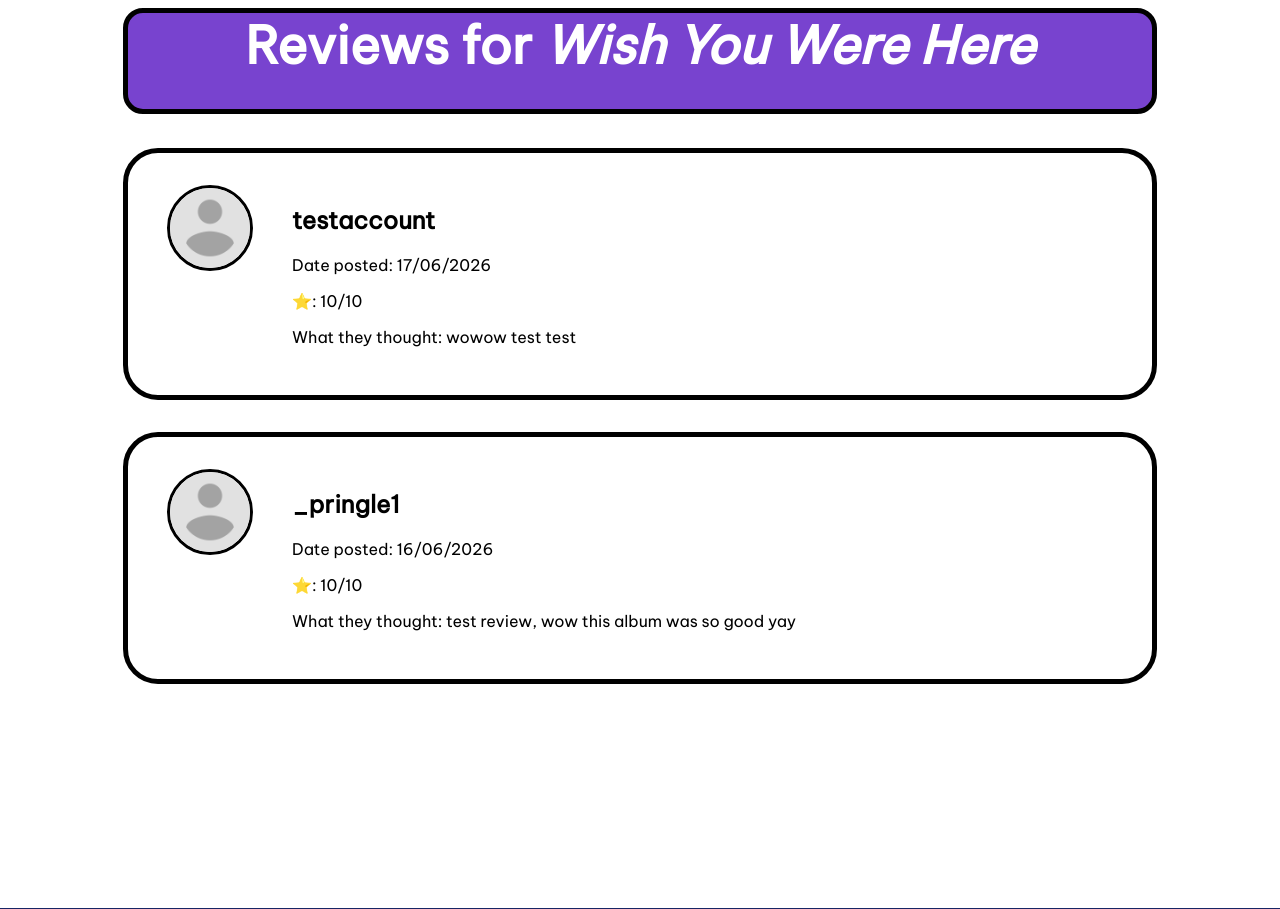
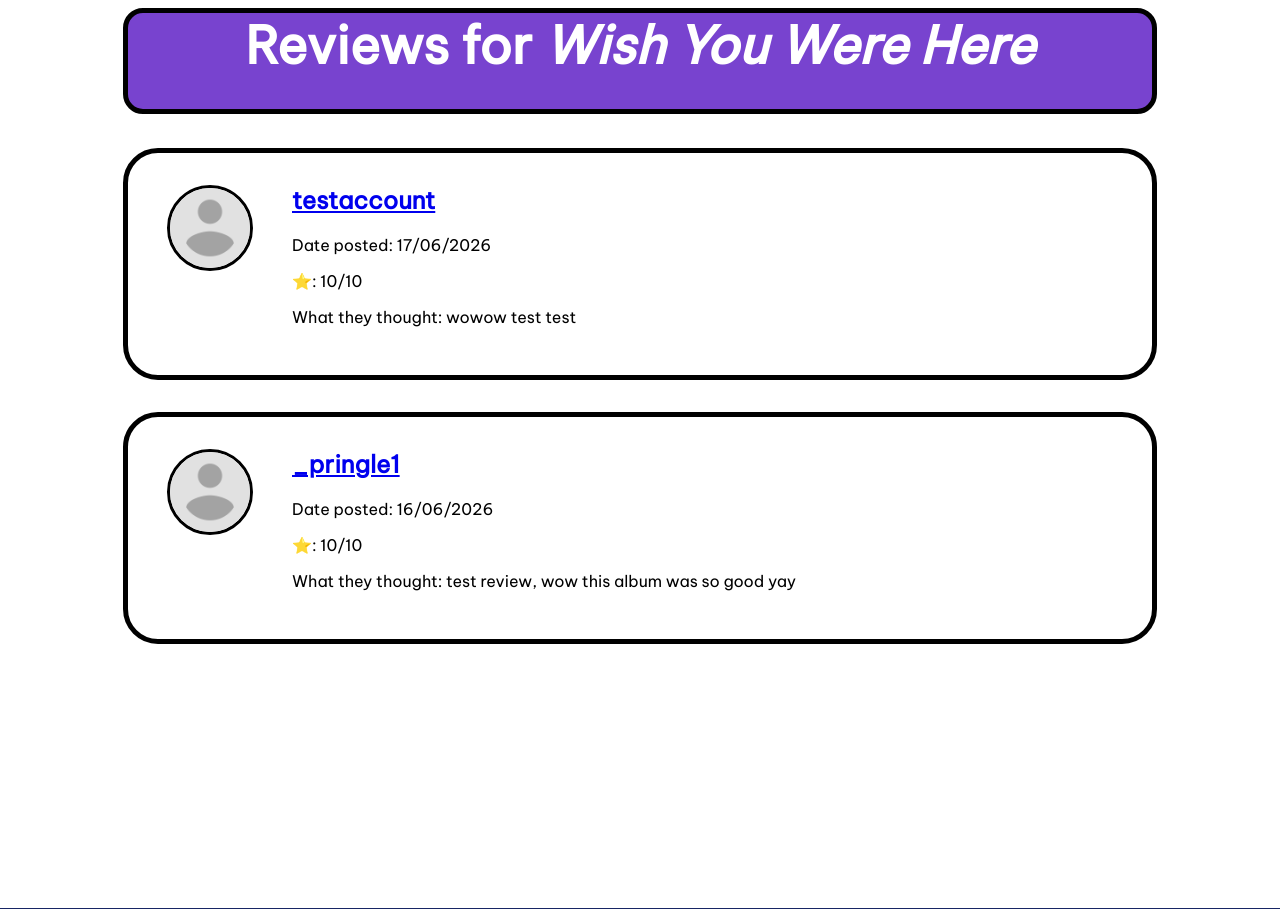
Before and after one commit to pringle-1/On-Repeat, a Flask app: page /album/1/reviews in a window 1280 px wide. Shown: the part 68-977 px from the top of the page. Run offline with Flask 3, Linux system fonts and the light colour scheme; data comes from the database, SQL or seed files in the repository.

Commit message:
added user.html to display the profiles of other users, and made it so that you can go to a user's profile through their reviews via profile picture or username

```diff
--- a/app.py
+++ b/app.py
@@ -125,7 +125,7 @@ def albums():
 def album(id):
     # Only one album from its ID
     sql = """SELECT * FROM album JOIN Artist ON Album.artist_id = Artist.artist_id WHERE album_id = ?;"""
-    album = query_db(sql,(id,),True)
+    album = query_db(sql,(id,), True)
     if album is None:
         abort(404)
     return render_template("album.html", album=album)
@@ -134,7 +134,7 @@ def album(id):
 @app.route('/album/<int:id>/review', methods=['GET', 'POST'])
 def review(id):
     sql = """SELECT * FROM Album JOIN Artist ON Album.artist_id = Artist.artist_id WHERE album_id = ?;"""
-    album = query_db(sql,(id,),True)
+    album = query_db(sql,(id,), True)
     if album is None:
         abort(404)
     if 'user_id' not in session:
@@ -177,7 +177,7 @@ def artists():
 def artist(id):
     # Only one artist from its ID
     sql = """SELECT * FROM artist WHERE artist_id = ?;"""
-    artist = query_db(sql,(id,),True)
+    artist = query_db(sql,(id,), True)
     if artist is None:
         abort(404)
     albums = query_db("SELECT * FROM Album WHERE artist_id = ?", (id,))
@@ -190,6 +190,15 @@ def profile():
         return redirect(url_for('login'))
     return render_template("profile.html", active_page="profile")
 
+# Route for other user profiles
+@app.route('/user/<int:id>')
+def user(id):
+    sql = """SELECT * FROM User WHERE user_id = ?;"""
+    user = query_db(sql, (id,), True)
+    if user is None:
+        abort(404)
+    return render_template("user.html", user=user)
+
 # Run statement
 if __name__ == "__main__":
     app.run(debug=True)
--- a/static/style.css
+++ b/static/style.css
@@ -386,7 +386,6 @@ img {
     gap: 2rem;
     width: 75vw;
     padding: 2rem;
-    text-align: center;
     border: 5px solid black;
     border-radius: 35px;
 }
@@ -394,7 +393,6 @@ img {
     width: 100px;
     display: flex;
     justify-content: center;
-    align-items: flex-start;
 }
 .review-profile-picture {
     width: 80px;
@@ -407,3 +405,6 @@ img {
     flex: 1;
     text-align: left;
 }
+.review-right h2 {
+    margin-top: 0;
+}
--- a/templates/reviews.html
+++ b/templates/reviews.html
@@ -13,10 +13,14 @@
         {% for review in reviews %}
             <div class="reviews-card">
                 <div class="review-left">
-                    <img class="review-profile-picture" src="{{ url_for('static', filename='images/' + review['profile_picture']) }}" alt="{{ review['username'] }}">
+                    <a href="{{ url_for('user', id=review['user_id']) }}">
+                        <img class="review-profile-picture" src="{{ url_for('static', filename='images/' + review['profile_picture']) }}" alt="{{ review['username'] }}">
+                    </a>
                 </div>
                 <div class="review-right">
-                    <h2>{{ review['username'] }}</h2>
+                    <a href="{{ url_for('user', id=review['user_id']) }}">
+                        <h2>{{ review['username'] }}</h2>
+                    </a>
                     <p>Date posted: {{ review['review_date']}}</p>
                     <p>⭐: {{ review['rating'] }}/10</p>
                     <p>What they thought: {{ review['review_text'] }}</p>
```
Also changed, not shown: templates/user.html (added).
